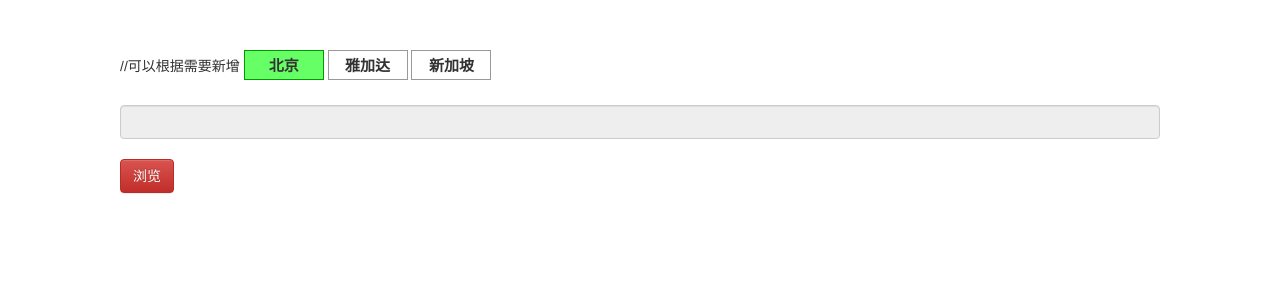
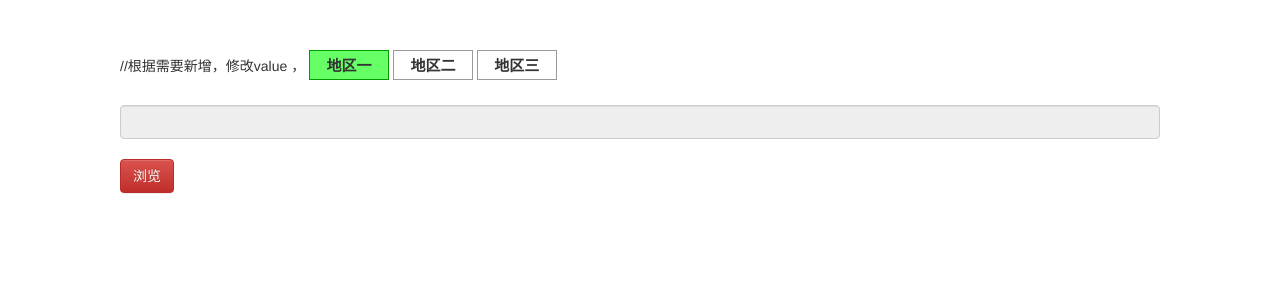
Before and after one commit to narakus/browser-oss-uploader, a Flask app: page / in a window 1280 px wide. Shown: the top 300 px of the page. Run offline with Flask 2, Linux system fonts and the light colour scheme.

Commit message:
Update index.html

```diff
--- a/templates/index.html
+++ b/templates/index.html
@@ -32,10 +32,10 @@ input[type="radio"]:checked+span {
   <div class="container">
    <div style="margin:50px;">
 
- //可以根据需要新增
- <label><input type="radio" name="zone" checked="checked" value="bj"/><span>北京</span></label>
-    <label><input type="radio" name="zone" value="jkt"/><span>雅加达</span></label>
-    <label><input type="radio" name="zone" value="sg"/><span>新加坡</span></label>
+ //根据需要新增，修改value ，
+ <label><input type="radio" name="zone" checked="checked" value="zone1"/><span>地区一</span></label>
+    <label><input type="radio" name="zone" value="zone2"/><span>地区二</span></label>
+    <label><input type="radio" name="zone" value="zone3"/><span>地区三</span></label>
 
 	<br>
 	<br>
@@ -110,15 +110,15 @@ function putdownloadstr(putstr,filename){
 
 	//这里根据选择的地区配置你上传阿里云的region已经bucket名称，参考如下：
 	/*
-	if (zone == 'bj') {
+	if (zone == 'zone1') {
 	      endpoint='oss-cn-beijing.aliyuncs.com'
 	      bucket='需要指定的bucket'
 	}
-	else if(zone == 'jkt') {
+	else if(zone == 'zone2') {
 	      endpoint='oss-ap-southeast-5.aliyuncs.com'
 	      bucket='需要指定的bucket'
 	}
-	else if (zone == 'sg') {
+	else if (zone == 'zone3') {
 	      endpoint='oss-ap-southeast-1.aliyuncs.com'
 	      bucket='需要指定的bucket'
 	}
```
